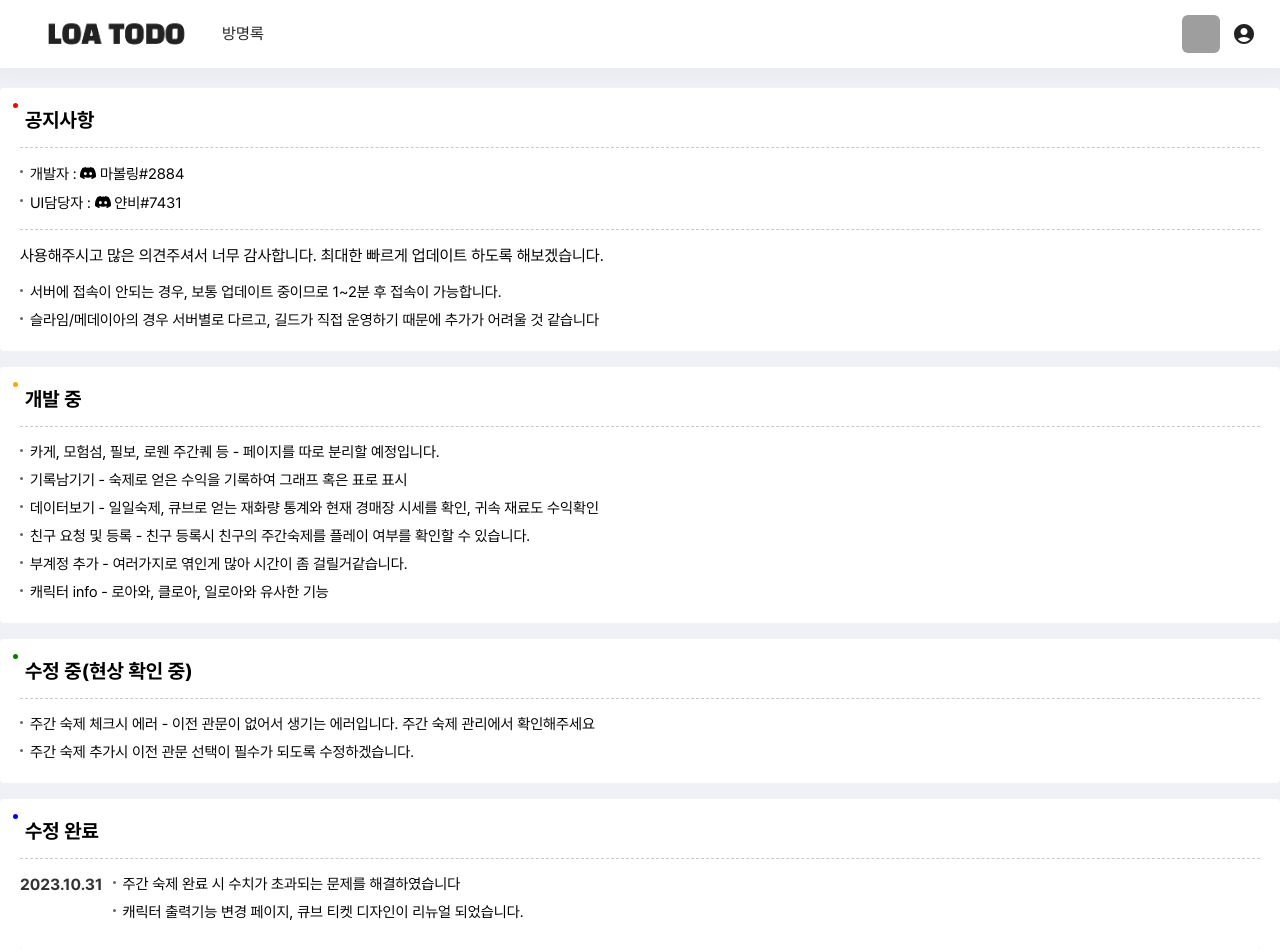
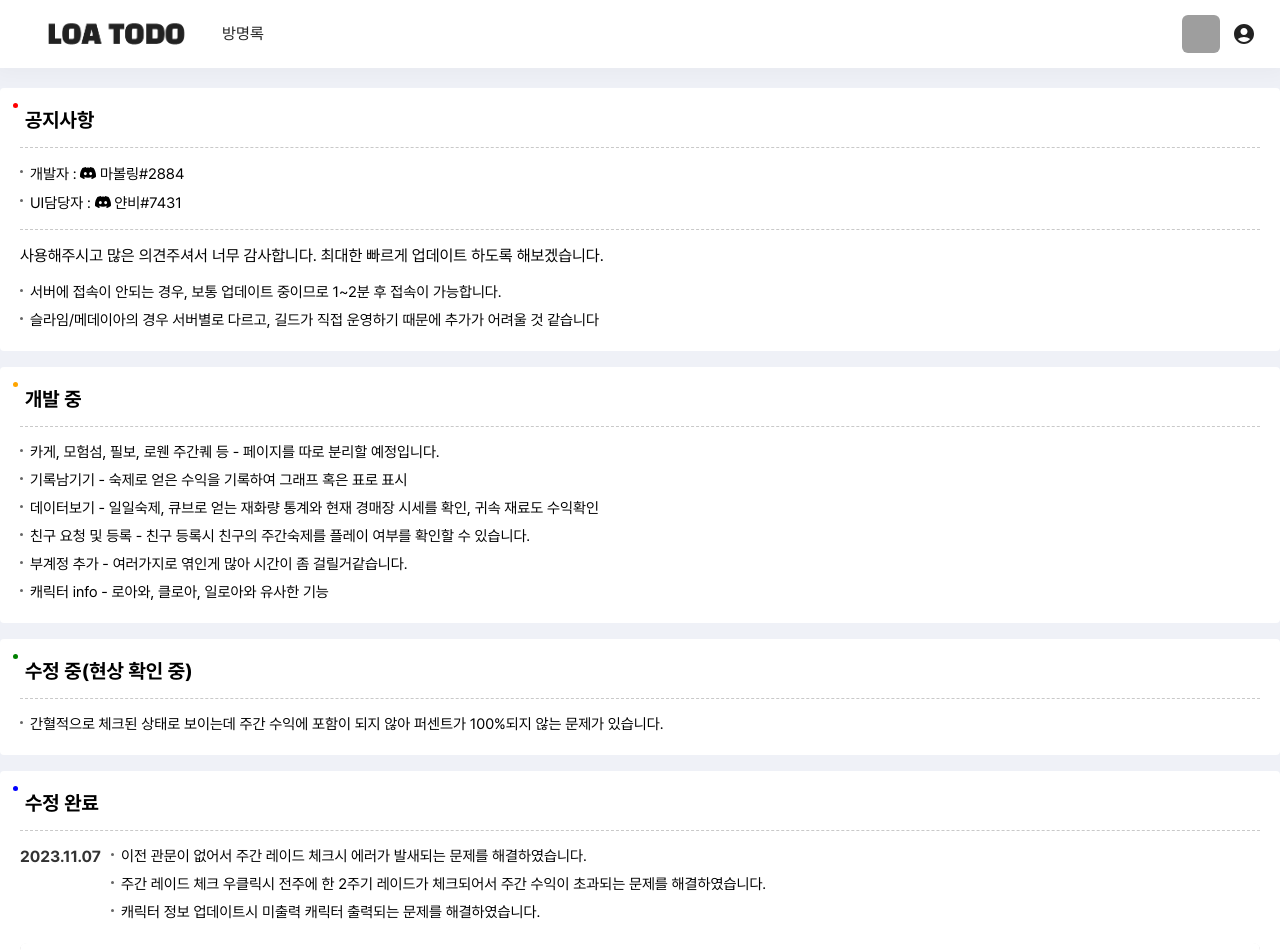
Before and after one commit to minhyeok2487/LostarkTodoFrontend, a React (Create React App) app: page /comments in a window 1280 px wide. Shown: the top 952 px of the page. Built offline with nearby package versions, Linux system fonts and the light colour scheme; no server answers; grey boxes are pictures that could not be loaded.

Commit message:
2023.11.07 수정

```diff
--- a/src/App.css
+++ b/src/App.css
@@ -113,6 +113,7 @@ html, body {background-color: var(--background);height:100%}
 
 .character-wrap {width:206px;background:#fff;border:1px solid #e9e9e9;}
 .character-wrap .title{position:relative;margin:8px 6px 10px;padding-left:4px;font-size:16px;font-weight:700;}
+.character-wrap .txt{margin-bottom:10px;text-align:center;font-weight:300;font-size:12px;color:#999;}
 .character-wrap h3{font-size:16px;margin-bottom:3px !important;}
 .character-wrap h2{font-size:14px;margin-top:5px;}
 
--- a/src/comments/Comments.js
+++ b/src/comments/Comments.js
@@ -121,8 +121,7 @@ const Comments = () => {
                 <p className="modify">수정 중(현상 확인 중)</p>
                 <div className="cont">
                     <ul>
-                        <li>주간 숙제 체크시 에러 - 이전 관문이 없어서 생기는 에러입니다. 주간 숙제 관리에서 확인해주세요</li>
-                        <li>주간 숙제 추가시 이전 관문 선택이 필수가 되도록 수정하겠습니다.</li>
+                        <li>간혈적으로 체크된 상태로 보이는데 주간 수익에 포함이 되지 않아 퍼센트가 100%되지 않는 문제가 있습니다.</li>
                     </ul>
                 </div>
             </div>
@@ -131,11 +130,12 @@ const Comments = () => {
                 <p className="update">수정 완료</p>
                 <div className="cont">
                     <div className="flex">
-                        <p className="date">2023.10.31</p>
+                        <p className="date">2023.11.07</p>
                         <p className="txt">
                             <ul>
-                                <li>주간 숙제 완료 시 수치가 초과되는 문제를 해결하였습니다</li>
-                                <li>캐릭터 출력기능 변경 페이지, 큐브 티켓 디자인이 리뉴얼 되었습니다.</li>
+                                <li>이전 관문이 없어서 주간 레이드 체크시 에러가 발새되는 문제를 해결하였습니다.</li>
+                                <li>주간 레이드 체크 우클릭시 전주에 한 2주기 레이드가 체크되어서 주간 수익이 초과되는 문제를 해결하였습니다.</li>
+                                <li>캐릭터 정보 업데이트시 미출력 캐릭터 출력되는 문제를 해결하였습니다.</li>
                             </ul>
                         </p>
                     </div>
--- a/src/components/Info.jsx
+++ b/src/components/Info.jsx
@@ -20,6 +20,12 @@ function Info() {
                     <div>
                         <ul className="pathDetail">
                             <li>
+                                <p className="date">2023.11.07</p>
+                                <ul>
+                                <li>이전 관문이 없어서 주간 레이드 체크시 에러가 발새되는 문제를 해결하였습니다.</li>
+                                <li>주간 레이드 체크 우클릭시 전주에 한 2주기 레이드가 체크되어서 주간 수익이 초과되는 문제를 해결하였습니다.</li>
+                                <li>캐릭터 정보 업데이트시 미출력 캐릭터 출력되는 문제를 해결하였습니다.</li>
+                                </ul>
                                 <p className="date">2023.10.31</p>
                                 <ul>
                                     <li>주간 숙제 완료 시 수치가 초과되는 문제를 해결하였습니다</li>
--- a/src/components/TodoWrap.jsx
+++ b/src/components/TodoWrap.jsx
@@ -558,6 +558,7 @@ export default function TodoWrap() {
                                         <h2 style={{ margin: 0 }}>Lv. {character.itemLevel}</h2>
                                     </div>
                                     <p className="title">일일 숙제</p>{/* pub 추가 */}
+                                    <p className="txt">휴식 게이지는 다음날 자동계산됩니다.</p>
                                     <div className="content-wrap" style={{ display: character.settings.showEpona ? "block" : "none" }}>
                                         <div className="content" style={{ cursor: "pointer" }}
                                             onClick={() => handleEponaCheck(character.id)}
--- a/src/components/todo/WeekTodoWrap.jsx
+++ b/src/components/todo/WeekTodoWrap.jsx
@@ -102,7 +102,7 @@ const WeekTodoWrap = ({
 
         const updatedCharacters = characters.map((character) => {
             if (character.characterName === characterName) {
-                call("/character/week/v3/" + characterName, "POST", content)
+                call("/v2/character/week/raid/" + characterId + "/" + characterName, "POST", content)
                     .then((response) => {
                         setShowLinearProgress(false);
                         openAddTodoForm(characterId, characterName, response.goldCharacter);
@@ -124,7 +124,7 @@ const WeekTodoWrap = ({
 
         const updatedCharacters = characters.map((character) => {
             if (character.characterName === characterName) {
-                call("/character/week/v3/all/" + characterName, "POST", content)
+                call("/v2/character/week/raid/" + characterId + "/" + characterName + "/all", "POST", content)
                     .then((response) => {
                         setShowLinearProgress(false);
                         openAddTodoForm(characterId, characterName, response.goldCharacter);
@@ -149,12 +149,13 @@ const WeekTodoWrap = ({
                     ...character
                 };
                 const updateContent = {
+                    characterId: character.id,
                     characterName: characterName,
                     weekCategory: todo.weekCategory,
                     currentGate: todo.currentGate,
                     totalGate: todo.totalGate
                 };
-                return call("/character/week/v3/check", "PATCH", updateContent)
+                return call("/v2/character/week/raid/check", "PATCH", updateContent)
                     .then((response) => {
                         setShowLinearProgress(false);
                         updatedCharacter = response;
@@ -163,7 +164,7 @@ const WeekTodoWrap = ({
                     .catch((error) => {
                         setShowLinearProgress(false);
                         alert(error.errorMessage);
-                        return null;
+                        return updatedCharacter;
                     });
             }
             return character;
@@ -182,10 +183,11 @@ const WeekTodoWrap = ({
                     ...character
                 };
                 const updateContent = {
+                    characterId: character.id,
                     characterName: characterName,
                     weekCategory: todo.weekCategory,
                 };
-                return call("/character/week/v3/check/all", "PATCH", updateContent)
+                return call("/v2/character/week/raid/check/all", "PATCH", updateContent)
                     .then((response) => {
                         setShowLinearProgress(false);
                         updatedCharacter = response;
@@ -194,7 +196,7 @@ const WeekTodoWrap = ({
                     .catch((error) => {
                         setShowLinearProgress(false);
                         alert(error.errorMessage);
-                        return null;
+                        return updatedCharacter;
                     });
             }
             return character;
--- a/src/config/api-config.jsx
+++ b/src/config/api-config.jsx
@@ -1,2 +1,3 @@
 let backendHost = "https://api.loatodo.com";
+// let backendHost = "http://localhost:8080";
 export const API_BASE_URL = `${backendHost}`;
```
